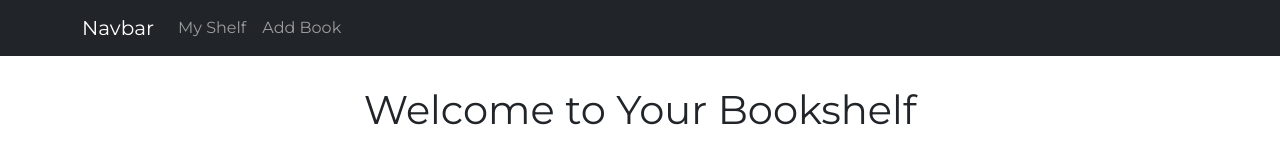
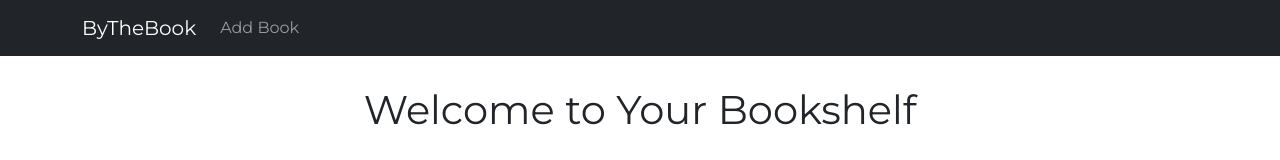
Before and after one commit to MattWinfield/ByTheBook, a React (Create React App) app: page / in a window 1280 px wide. Shown: the top 160 px of the page. Built offline with nearby package versions, Linux system fonts and the light colour scheme; no server answers.

Commit message:
Finalised Code

```diff
--- a/src/App.js
+++ b/src/App.js
@@ -1,4 +1,3 @@
-import Main from './components/main';
 import { Create } from './components/create';
 import { Read } from './components/read';
 import 'bootstrap/dist/css/bootstrap.min.css';
@@ -20,10 +19,9 @@ function App() {
       <div className="App">
         <Navbar bg="dark" variant="dark">{/* Navbar */}
           <Container>
-            <Navbar.Brand href="/">Navbar</Navbar.Brand>
+            <Navbar.Brand href="/">ByTheBook</Navbar.Brand>
             <Nav className="me-auto">
               {/* Nav Links to each Component and the paths */}
-              <Nav.Link href="/">My Shelf</Nav.Link>
               <Nav.Link href="/create">Add Book</Nav.Link>
             </Nav>
           </Container>
```
